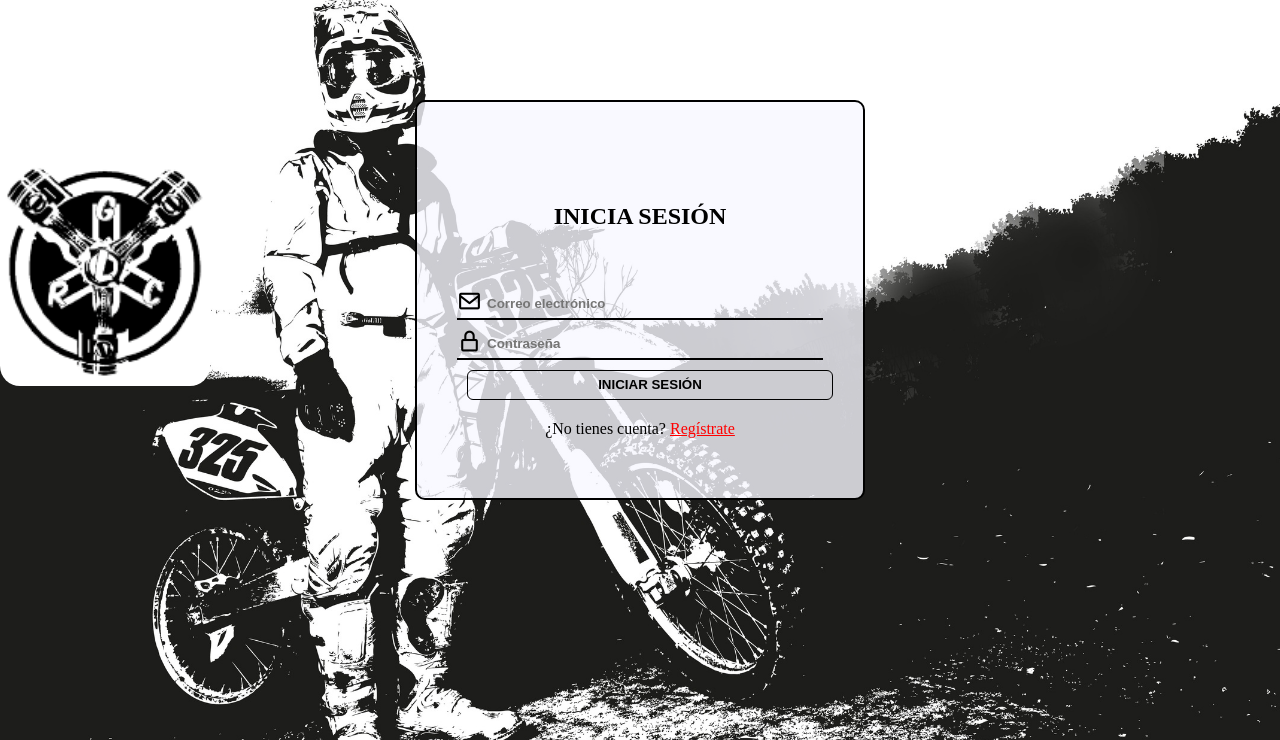
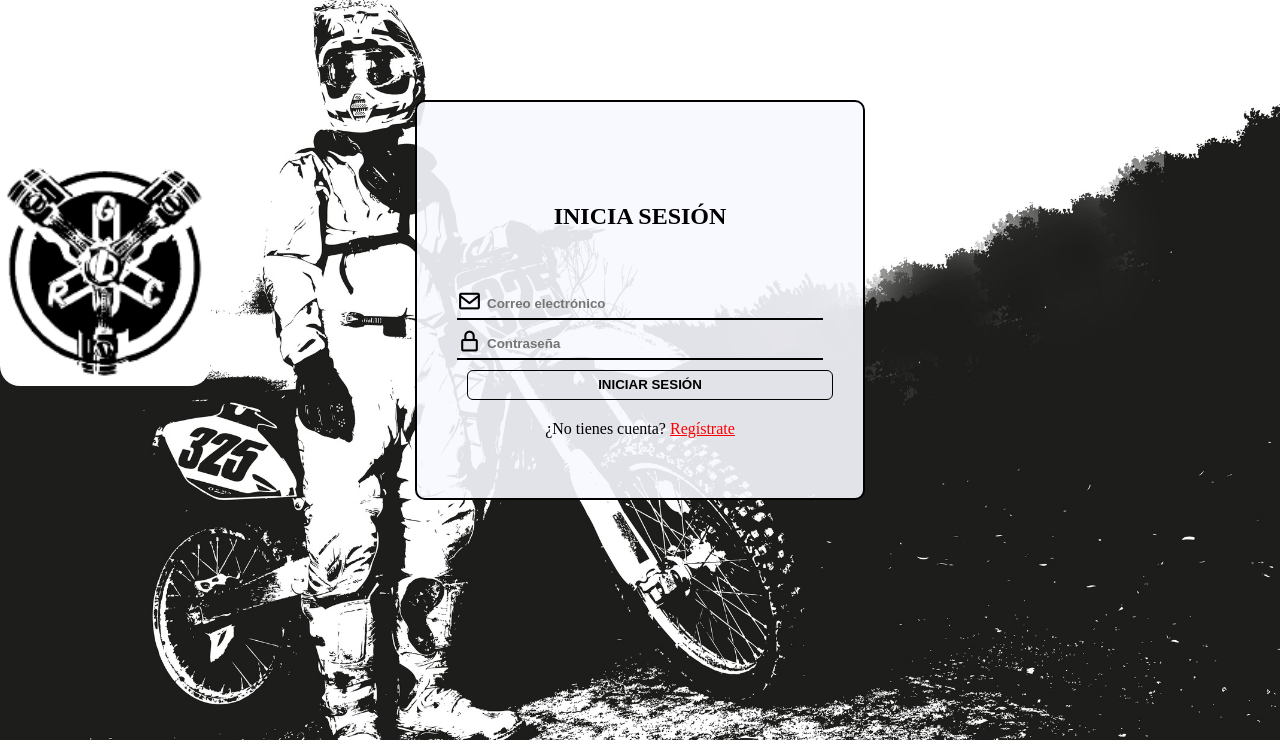
Before and after one commit to AfterLehxuz/MotoClubsBogota, a PHP site: page /MotoClubsBogota/login.php in a window 1280 px wide. Shown: the part 50-790 px from the top of the page. Run offline with PHP 8.4, Linux system fonts and the light colour scheme; some libraries are stand-ins or nearby versions.

Commit message:
ultimo commit

```diff
--- a/Estilos/login.css
+++ b/Estilos/login.css
@@ -98,7 +98,7 @@ button:hover {
 .iniciar-secion {
     height: 400px;
     width: 450px;
-    background-color: rgba(248, 248, 255, 0.8);
+    background-color: rgba(248, 248, 255, 0.9);
     margin: 100px auto;
     border: 2px solid black;
     border-radius: 10px;
```
